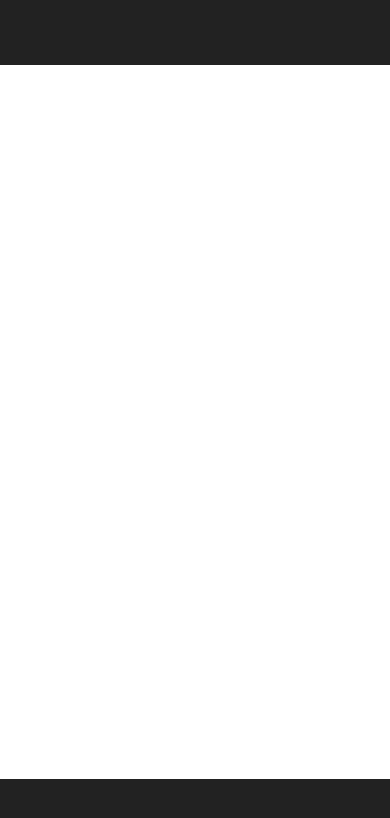
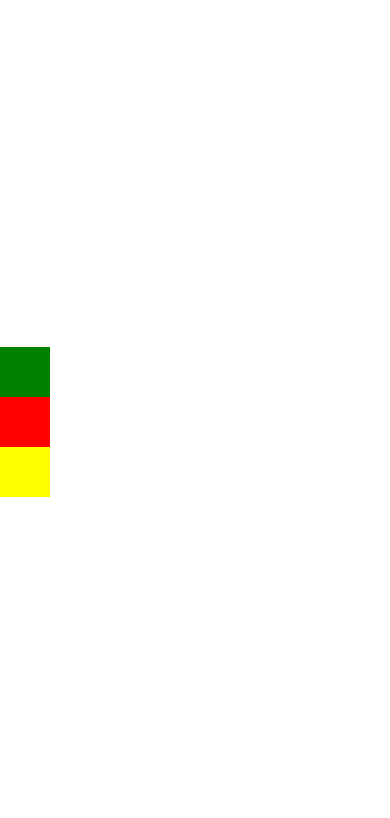
Before and after one commit to kaua-reis-clear/first_app_native_course, a React Native app: screen / in a window 390 px wide. Shown: the top 818 px of the page. Built offline with nearby package versions, Linux system fonts and the light colour scheme.

Commit message:
feat: added flexbox and alignments

```diff
--- a/App.js
+++ b/App.js
@@ -4,12 +4,18 @@
 class App extends Component {
   render() {
     return (
-      <View style={{flex: 1, backgroundColor: '#222'}}>
-        <View style={{height: 65, backgroundColor: '#222'}} />
+      <View
+        style={{
+          flex: 1,
+          flexDirection: 'column',
+          alignItems: 'flex-start',
+          justifyContent: 'center',
+        }}>
+        <View style={{width: 50, height: 50, backgroundColor: 'green'}} />
 
-        <View style={{flex: 1, backgroundColor: '#FFF'}} />
+        <View style={{width: 50, height: 50, backgroundColor: 'red'}} />
 
-        <View style={{height: 65, backgroundColor: '#222'}} />
+        <View style={{width: 50, height: 50, backgroundColor: 'yellow'}} />
       </View>
     );
   }
```
